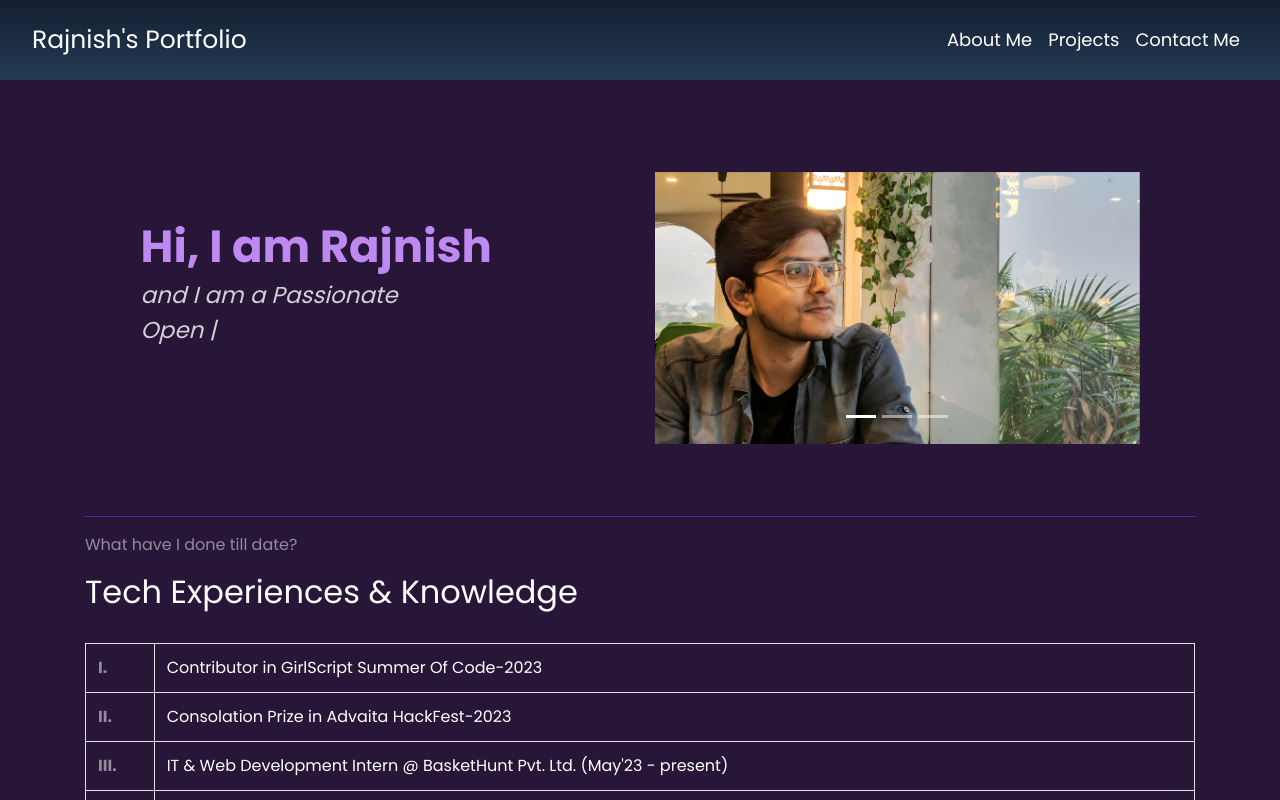
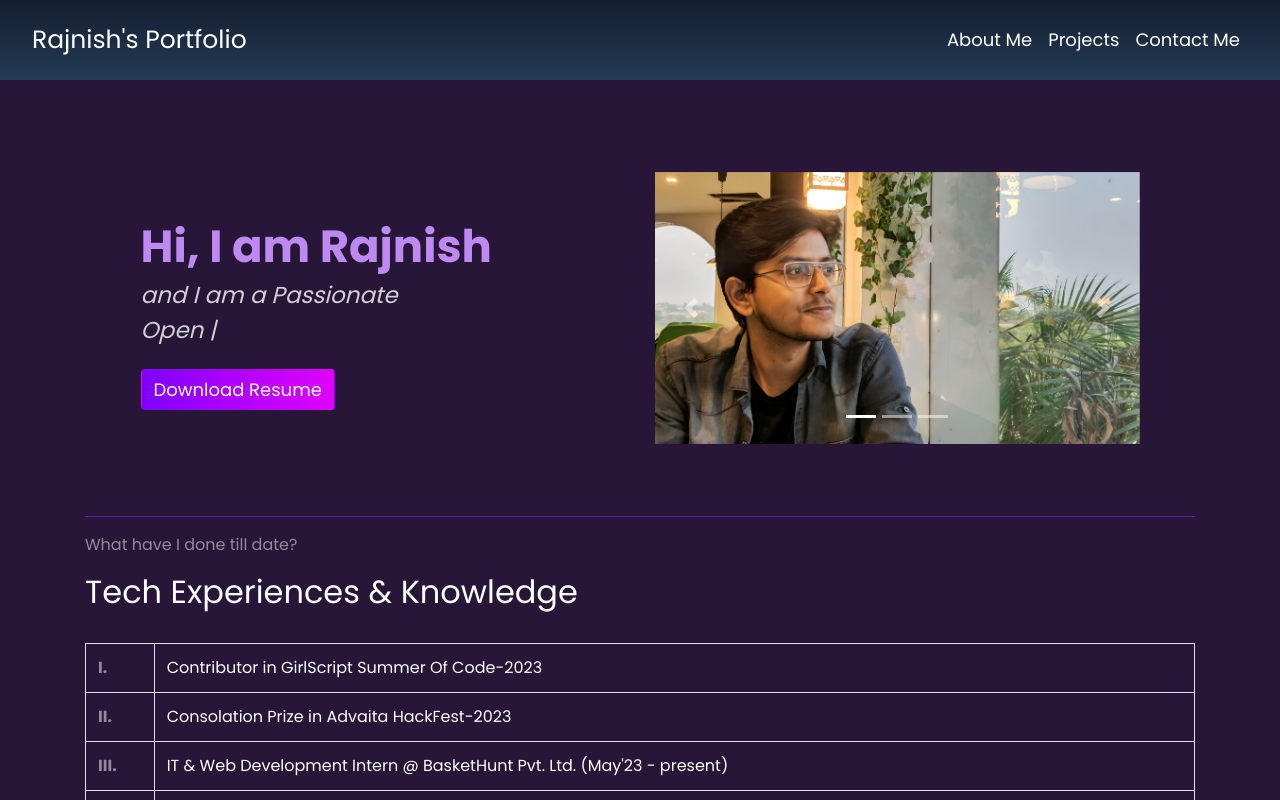
Before and after one commit to rks-031/portfolio-website, a React (Create React App) app: page / in a window 1280 px wide. Shown: the top 800 px of the page. Built offline with nearby package versions, Linux system fonts and the light colour scheme.

Commit message:
resume button added in the home page

```diff
--- a/src/App.css
+++ b/src/App.css
@@ -71,3 +71,15 @@ screen and (max-height: 700px) {
   background: linear-gradient(to right, #41295a, #2f0743);
   color: white;
 }
+
+.resume-button {
+  background: linear-gradient(to right, #7f00ff, #e100ff);
+  color: white;
+}
+
+.resume-button:hover {
+  background: linear-gradient(to right, #41295a, #2f0743);
+  color: white;
+  transition-duration: 0.4s;
+  box-shadow: 2px 4px 3px 0 #ffefba, 0 17px 50px 0 #ffefba;
+}
--- a/src/components/Main.js
+++ b/src/components/Main.js
@@ -30,6 +30,14 @@ export default function Main() {
               <h2>
                 <span ref={el} />
               </h2>
+              <div class="buttons">
+                <button
+                  class="btn resume-button my-3"
+                  style={{ fontSize: "18px" }}
+                >
+                  Download Resume
+                </button>
+              </div>
             </div>
           </div>
           <div className="col-md-6 how-img">
```
